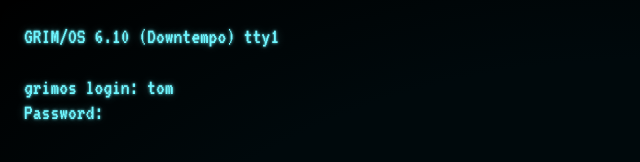
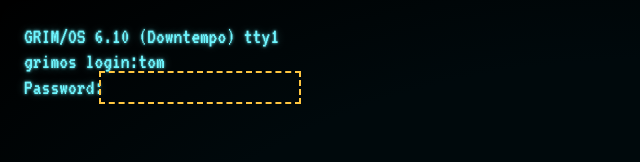
Before and after one commit to djigneous/tomgrim-site, a plain HTML site: page stats/index.html in a window 1280 px wide. Shown: the whole page, without its empty margins (0-640 px from the left). Drawn offline with Linux system fonts and the light colour scheme.

Commit message:
/stats: password-manager-friendly login form (username/current-password); one-time passphrase claim mode

```diff
--- a/stats/index.html
+++ b/stats/index.html
@@ -10,7 +10,10 @@
 </head><body class="theme-cyan">
 <div id="login" class="tty" hidden>
 <pre id="ttyout"></pre>
-<form id="lform" autocomplete="off"><label for="pw" id="pwl">Password: </label><input id="pw" type="password" autocomplete="current-password" spellcheck="false" aria-label="Password"><span id="stars" aria-hidden="true"></span><span class="kcur">█</span></form>
+<form id="lform" method="post" action="#" autocomplete="on">
+<div class="tl"><label for="un">grimos login: </label><input id="un" name="username" type="text" value="tom" autocomplete="username" autocapitalize="off" spellcheck="false"></div>
+<div class="tl"><label for="pw">Password: </label><input id="pw" name="password" type="password" autocomplete="current-password" spellcheck="false" required><span class="kcur">█</span></div>
+<button type="submit" class="sr">log in</button></form>
 </div>
 <div id="dash" hidden>
 <header class="sbar"><b>GRIM/STATS</b> <span class="dim">thomasgrim.com</span>
--- a/stats/stats.css
+++ b/stats/stats.css
@@ -4,8 +4,11 @@ a{color:var(--a3,var(--acc));text-decoration:none}
 .dim{color:var(--dim)}.hi{color:#fff}
 .tty{padding:24px;font-size:22px;color:var(--fg);text-shadow:var(--glow)}
 .tty pre{margin:0;font:inherit;white-space:pre-wrap}
-#lform{display:flex;align-items:baseline;margin:0}
-#pw{position:absolute;opacity:0;width:1px;height:1px;border:0;padding:0}
+#lform{margin:0}.tl{display:flex;align-items:baseline}
+#lform input{background:transparent;border:0;outline:0;color:var(--fg);font:inherit;text-shadow:var(--glow);padding:0;caret-color:var(--fg);flex:0 1 auto;min-width:2ch;width:16ch}
+#lform #pw{width:min(60vw,22ch);letter-spacing:.1em}
+.sr{position:absolute;left:-9999px;width:1px;height:1px;overflow:hidden}
+#lform .kcur{display:none}
 .kcur{animation:kb 1.06s steps(1) infinite}@keyframes kb{50%{visibility:hidden}}
 .sbar{display:flex;flex-wrap:wrap;gap:.4em 1em;align-items:baseline;padding:.4em .8em;background:var(--bar);color:var(--barfg)}
 .sbar b{letter-spacing:.05em}.sbar .dim{color:var(--barfg);opacity:.7}.sbar a{color:var(--barfg)}.sbar a.on{background:var(--barfg);color:var(--bar)}
--- a/stats/stats.js
+++ b/stats/stats.js
@@ -10,12 +10,11 @@ fetch('/tracks.json').then(r => r.json()).then(j => { (j.albums || []).forEach(a
 const title = f => TITLES[f] || String(f).split('/').pop().replace(/\.mp3$/, '');
 
 /* ---------- login (terminal-styled) ---------- */
-const tty = $('#ttyout'), pw = $('#pw'), stars = $('#stars');
+const tty = $('#ttyout'), pw = $('#pw');
 function showLogin(msg) { $('#dash').hidden = true; $('#login').hidden = false;
- tty.textContent = (msg ? msg + '\n\n' : '') + 'GRIM/OS 6.10 (Downtempo) tty1\n\ngrimos login: tom\n'; pw.value = ''; stars.textContent = ''; pw.focus(); }
-pw.addEventListener('input', () => { stars.textContent = '*'.repeat(pw.value.length); });
-$('#login').addEventListener('click', () => pw.focus());
-$('#lform').addEventListener('submit', e => { e.preventDefault(); const p = pw.value; tty.textContent += 'Password: ' + '*'.repeat(p.length) + '\n'; stars.textContent = ''; load(p, true); });
+ tty.textContent = (msg ? msg + '\n\n' : '') + 'GRIM/OS 6.10 (Downtempo) tty1\n'; pw.value = ''; pw.focus(); }
+$('#login').addEventListener('click', e => { if (!e.target.closest('input')) pw.focus(); });
+$('#lform').addEventListener('submit', e => { e.preventDefault(); const p = pw.value; if (!p) return; load(p, true); });
 async function load(p, fromLogin) {
  let r; try { r = await rpc('get_stats', {p_pass: p}); } catch (e) { return showLogin('carrier lost — could not reach the stats server.'); }
  if (!r || r.error || r.code) { try { localStorage.removeItem('grimStatsPass'); } catch (e) {}
```
Also changed, not shown: contact.html (+2 -2 lines), index.html (+4 -4 lines), irc.html (+2 -2 lines).
